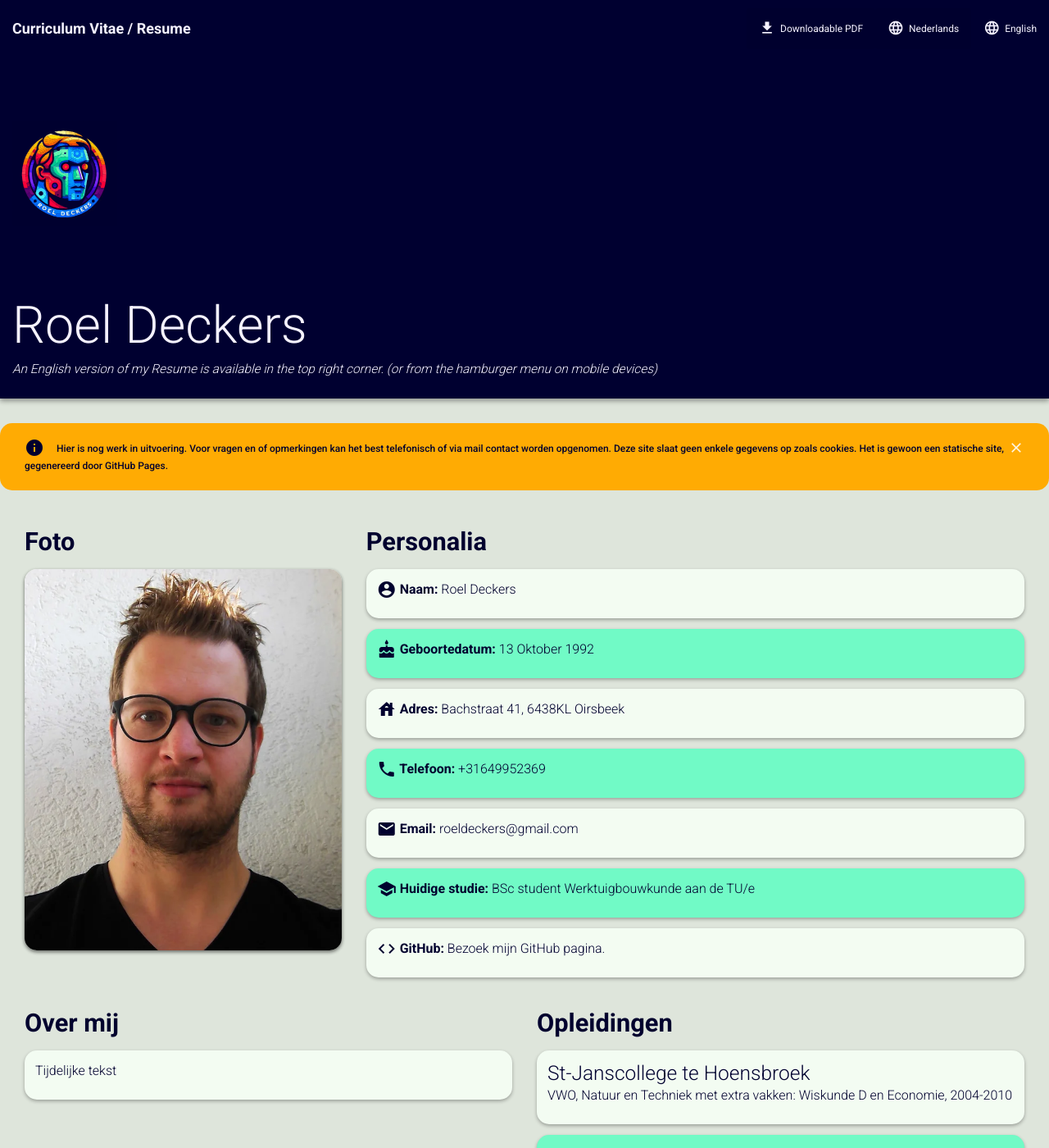
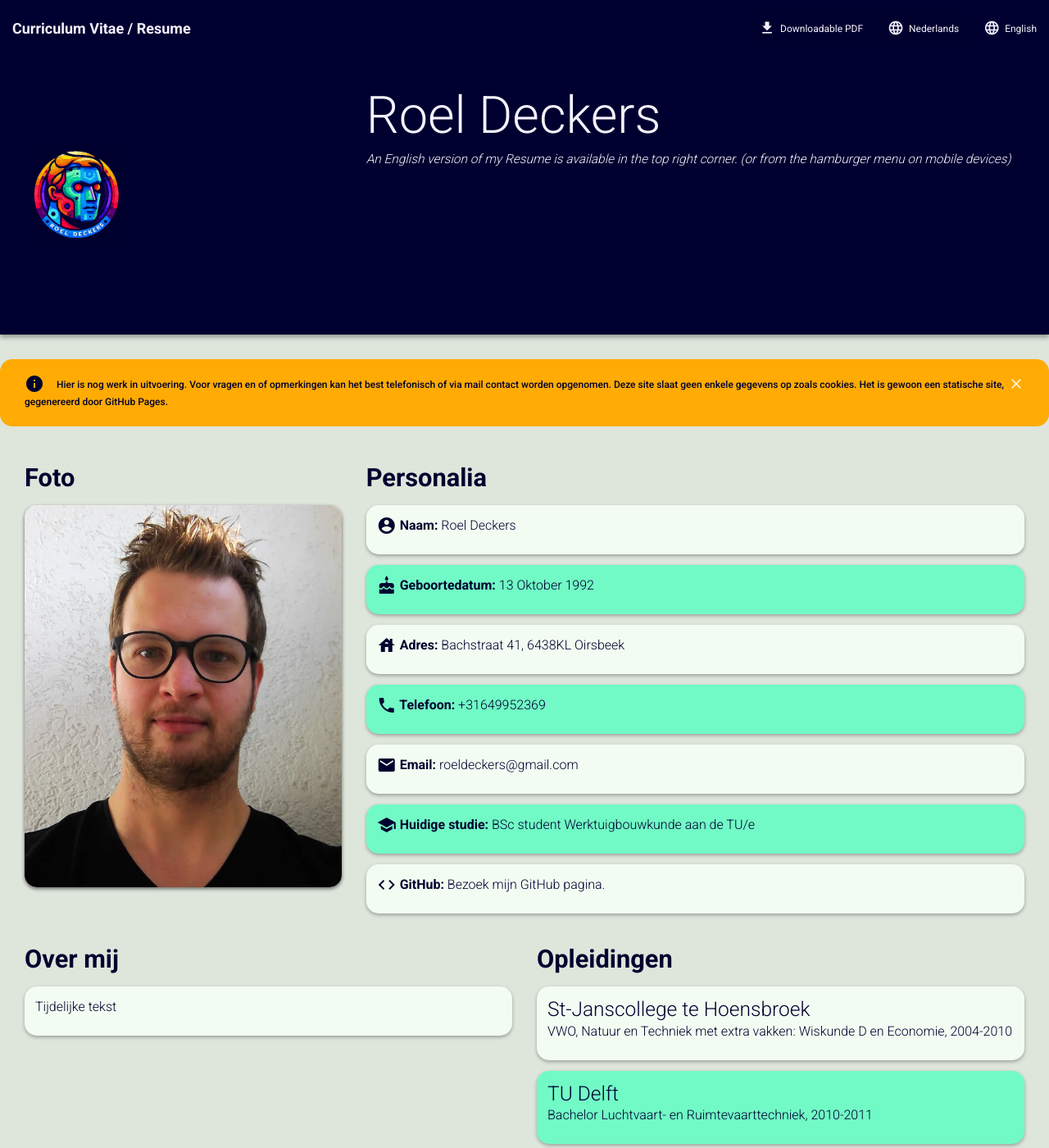
Before and after one commit to RoelD/CV, a Jekyll site: the page built from index.html, in a window 1280 px wide and 1400 px high. Shown: the whole window at 82% size. Built offline with Jekyll 4.4.1, drawn with Linux system fonts in a browser that asks for light colours.

Commit message:
update jumbotron svg

```diff
--- a/assets/css/style.css
+++ b/assets/css/style.css
@@ -48,7 +48,7 @@
 .jumbotron svg {
   display:inline-flex;
   padding-left: 0;
-  height: 250px;
+  height: 300px;
 }
 
 p,
--- a/index.html
+++ b/index.html
@@ -10,9 +10,13 @@
 
 <div class="jumbotron">
   <div class="container-fluid">
+    <div class="col-sm-4">
       {% include svg/navBrandSmall.svg %}
+  </div>
+    <div class="col-sm-8">
       <h1>Roel Deckers</h1>
     <h4><em>An English version of my Resume is available in the top right corner. (or from the hamburger menu on mobile devices)</em></h4>
+    </div>
   </div>
 </div>
 
```
